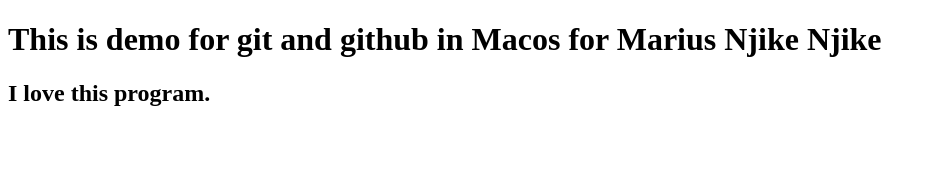
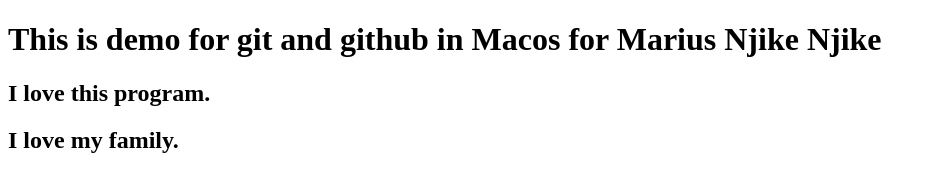
Before and after one commit to manjikenjike/DemoProject, a plain HTML site: page index.html in a window 1280 px wide. Shown: the whole page, without its empty margins (0-936 px from the left). Drawn offline with Linux system fonts and the light colour scheme.

Commit message:
4th commit

```diff
--- a/index.html
+++ b/index.html
@@ -9,5 +9,6 @@
 <body>
     <h1>This is demo for git and github in Macos for Marius Njike Njike</h1>
     <h2> I love this program.</h2>
+    <h2> I love my family. </h2>
 </body>
 </html>
```
